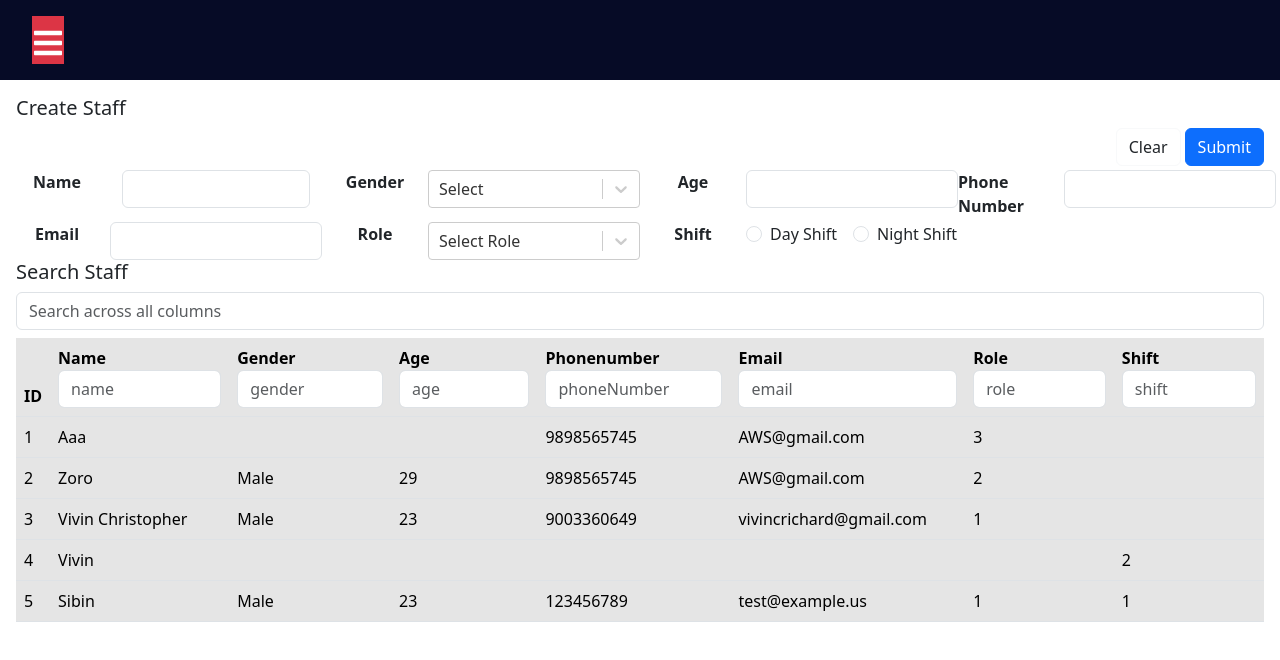
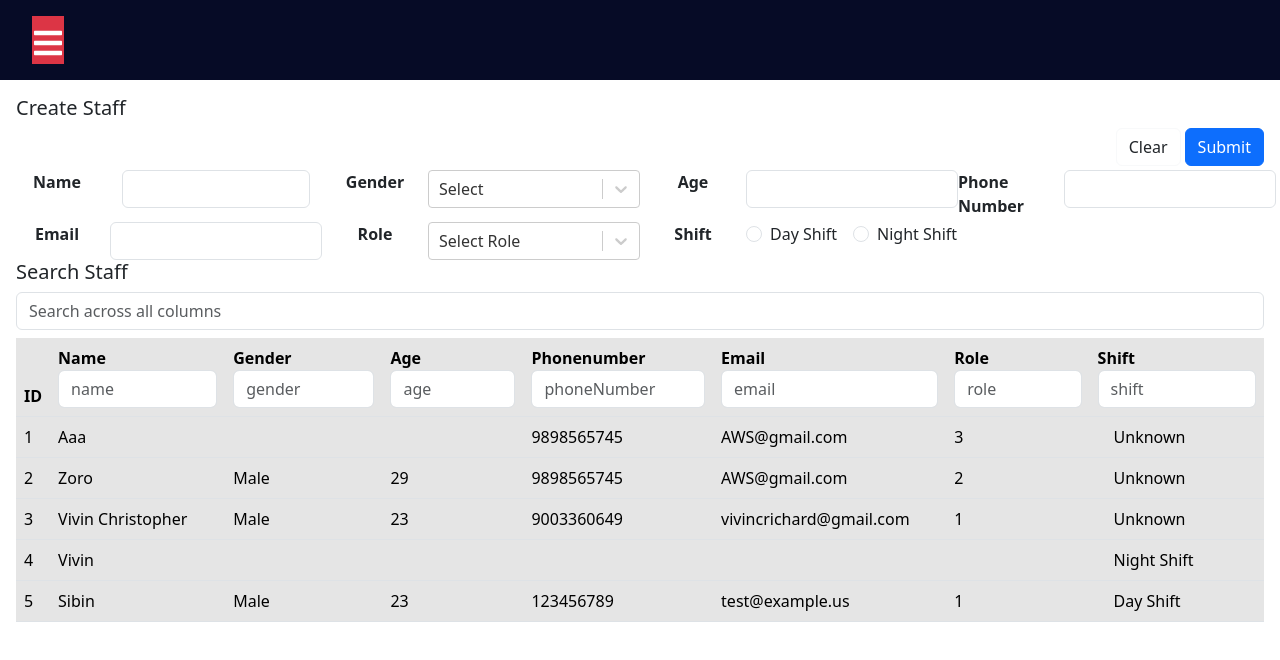
Before and after one commit to vivincrichard/my-application-01, a React (Vite) app: page /staff in a window 1280 px wide. Shown: the top 660 px of the page. Built offline with nearby package versions, Linux system fonts and the light colour scheme; data requests are answered from the project's data file.

Commit message:
added role enum

```diff
--- a/src/Components/Staff/Index.tsx
+++ b/src/Components/Staff/Index.tsx
@@ -4,6 +4,7 @@ import { useDepartments, useStaffCreate, useStaffList } from "./StaffQuery";
 import { genderOptions, IStaff } from "./staffService";
 import { Controller, useForm } from "react-hook-form";
 import { capitalFirstLetters } from "../Utils";
+import ShiftType, { shiftEnumType } from "./StaffHelper";
 
 type OptionType = { value: string | any; label: string };
 
@@ -310,7 +311,9 @@ function Staff() {
                 <td>{staff.phoneNumber}</td>
                 <td>{staff.email}</td>
                 <td>{staff.role}</td>
-                <td>{staff.shift}</td>
+                <td>
+                  <ShiftType p={staff.shift as shiftEnumType} />
+                </td>
               </tr>
             ))
           ) : (
--- /dev/null
+++ b/src/Components/Staff/StaffHelper.tsx
@@ -0,0 +1,17 @@
+export enum shiftEnumType {
+  DayShift = 1,
+  NightShift = 2
+}
+
+const ShiftType = ({ p }: { p: shiftEnumType }) => {
+  switch (p) {
+    case shiftEnumType.DayShift:
+      return <span>Day Shift</span>;
+    case shiftEnumType.NightShift:
+      return <span>Night Shift</span>;
+    default:
+      return <span>Unknown</span>;
+  }
+};
+
+export default ShiftType;
```
